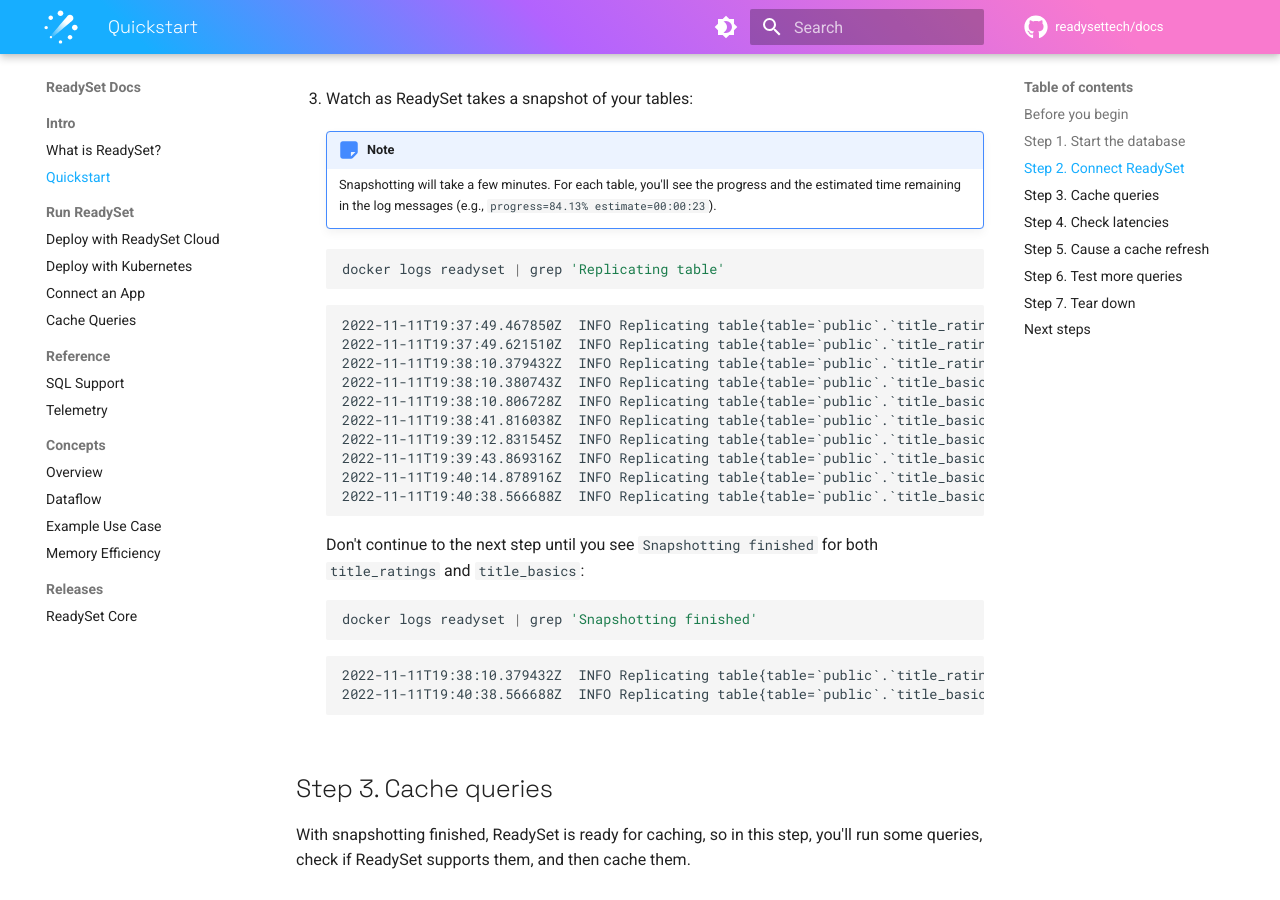
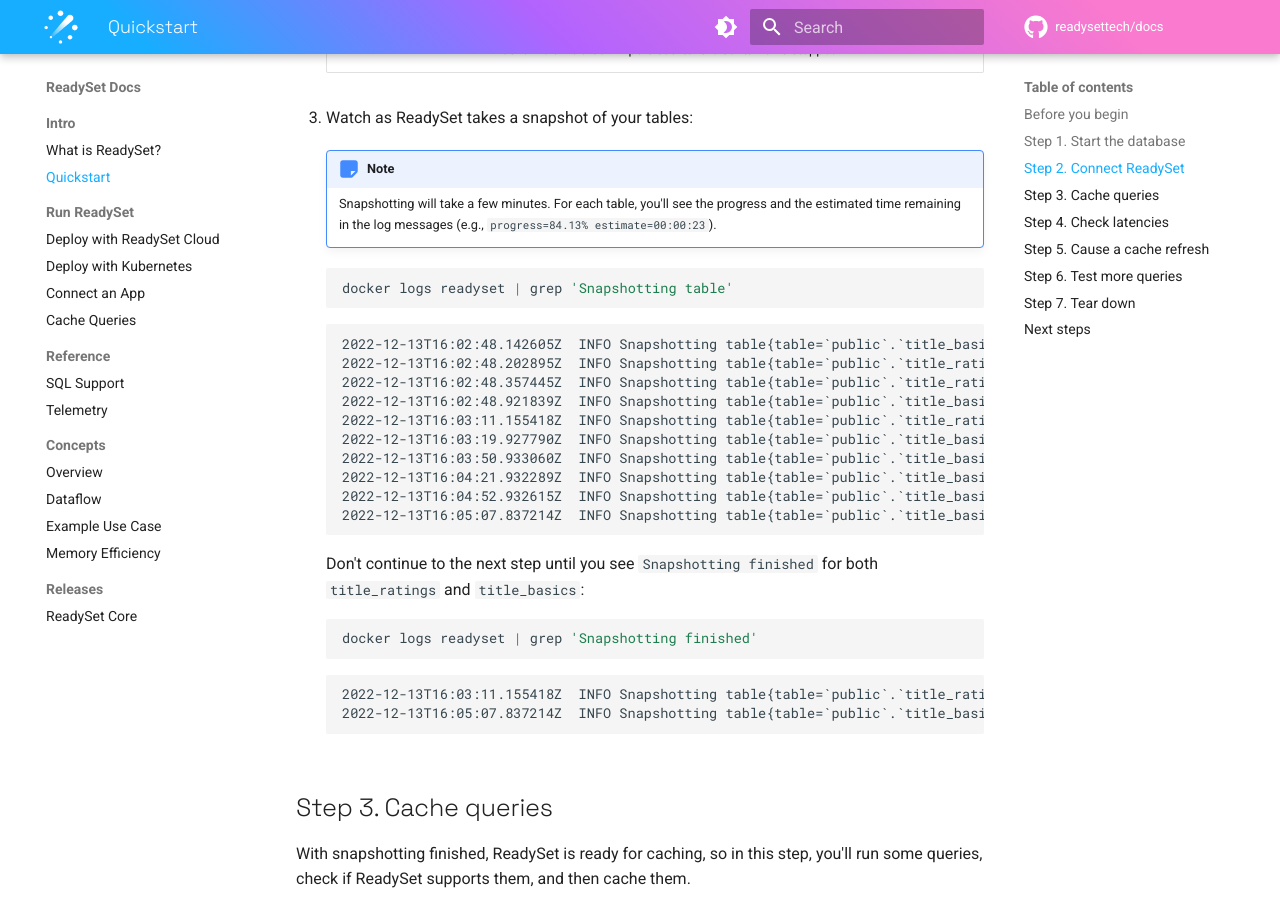
Before and after one commit to readysettech/docs-old, an MkDocs documentation site: the page built from docs/guides/quickstart.md, in a window 1280 px wide and 900 px high, scrolled down 5751 px. Built offline with MkDocs 1.6.1 and Material for MkDocs 9.7.7, drawn with Linux system fonts in a browser that asks for light colours; comment, search, counter and statistics services are not loaded.

Commit message:
Update log messages for tracking snapshotting progress
Also pass an extra env variable into the readyset container
in the quickstart so that we pick up any RSA_API_KEY env
variable set on the host. Ideally, all ReadySet employees
will have it set to `readyset_internal` so we can exclude
ourselves from telemtry.

Fixes: DOC-85

````diff
--- a/docs/guides/quickstart.md
+++ b/docs/guides/quickstart.md
@@ -240,20 +241,20 @@
         Snapshotting will take a few minutes. For each table, you'll see the progress and the estimated time remaining in the log messages (e.g., `progress=84.13% estimate=00:00:23`).
 
     ``` sh
-    docker logs readyset | grep 'Replicating table'
+    docker logs readyset | grep 'Snapshotting table'
     ```
 
     ``` {.text .no-copy}
-    2022-11-11T19:37:49.467850Z  INFO Replicating table{table=`public`.`title_ratings`}: replicators::postgres_connector::snapshot: Replicating table
-    2022-11-11T19:37:49.621510Z  INFO Replicating table{table=`public`.`title_ratings`}: replicators::postgres_connector::snapshot: Snapshotting started rows=1246402
-    2022-11-11T19:38:10.379432Z  INFO Replicating table{table=`public`.`title_ratings`}: replicators::postgres_connector::snapshot: Snapshotting finished rows_replicated=1246402
-    2022-11-11T19:38:10.380743Z  INFO Replicating table{table=`public`.`title_basics`}: replicators::postgres_connector::snapshot: Replicating table
-    2022-11-11T19:38:10.806728Z  INFO Replicating table{table=`public`.`title_basics`}: replicators::postgres_connector::snapshot: Snapshotting started rows=5159701
-    2022-11-11T19:38:41.816038Z  INFO Replicating table{table=`public`.`title_basics`}: replicators::postgres_connector::snapshot: Snapshotting progress rows_replicated=1085440 progress=21.04% estimate=00:01:56
-    2022-11-11T19:39:12.831545Z  INFO Replicating table{table=`public`.`title_basics`}: replicators::postgres_connector::snapshot: Snapshotting progress rows_replicated=2170880 progress=42.07% estimate=00:01:25
-    2022-11-11T19:39:43.869316Z  INFO Replicating table{table=`public`.`title_basics`}: replicators::postgres_connector::snapshot: Snapshotting progress rows_replicated=3259392 progress=63.17% estimate=00:00:54
-    2022-11-11T19:40:14.878916Z  INFO Replicating table{table=`public`.`title_basics`}: replicators::postgres_connector::snapshot: Snapshotting progress rows_replicated=4340736 progress=84.13% estimate=00:00:23
-    2022-11-11T19:40:38.566688Z  INFO Replicating table{table=`public`.`title_basics`}: replicators::postgres_connector::snapshot: Snapshotting finished rows_replicated=5159701
+    2022-12-13T16:02:48.142605Z  INFO Snapshotting table{table=`public`.`title_basics`}: replicators::postgres_connector::snapshot: Snapshotting table context=LogContext({"deployment": "quickstart-postgres"})
+    2022-12-13T16:02:48.202895Z  INFO Snapshotting table{table=`public`.`title_ratings`}: replicators::postgres_connector::snapshot: Snapshotting table context=LogContext({"deployment": "quickstart-postgres"})
+    2022-12-13T16:02:48.357445Z  INFO Snapshotting table{table=`public`.`title_ratings`}: replicators::postgres_connector::snapshot: Snapshotting started context=LogContext({"deployment": "quickstart-postgres"}) rows=1246402
+    2022-12-13T16:02:48.921839Z  INFO Snapshotting table{table=`public`.`title_basics`}: replicators::postgres_connector::snapshot: Snapshotting started context=LogContext({"deployment": "quickstart-postgres"}) rows=5159701
+    2022-12-13T16:03:11.155418Z  INFO Snapshotting table{table=`public`.`title_ratings`}: replicators::postgres_connector::snapshot: Snapshotting finished context=LogContext({"deployment": "quickstart-postgres"}) rows_replicated=1246402
+    2022-12-13T16:03:19.927790Z  INFO Snapshotting table{table=`public`.`title_basics`}: replicators::postgres_connector::snapshot: Snapshotting progress context=LogContext({"deployment": "quickstart-postgres"}) rows_replicated=1126400 progress=21.83% estimate=00:01:51
+    2022-12-13T16:03:50.933060Z  INFO Snapshotting table{table=`public`.`title_basics`}: replicators::postgres_connector::snapshot: Snapshotting progress context=LogContext({"deployment": "quickstart-postgres"}) rows_replicated=2282496 progress=44.24% estimate=00:01:18
+    2022-12-13T16:04:21.932289Z  INFO Snapshotting table{table=`public`.`title_basics`}: replicators::postgres_connector::snapshot: Snapshotting progress context=LogContext({"deployment": "quickstart-postgres"}) rows_replicated=3433014 progress=66.54% estimate=00:00:46
+    2022-12-13T16:04:52.932615Z  INFO Snapshotting table{table=`public`.`title_basics`}: replicators::postgres_connector::snapshot: Snapshotting progress context=LogContext({"deployment": "quickstart-postgres"}) rows_replicated=4604034 progress=89.23% estimate=00:00:14
+    2022-12-13T16:05:07.837214Z  INFO Snapshotting table{table=`public`.`title_basics`}: replicators::postgres_connector::snapshot: Snapshotting finished context=LogContext({"deployment": "quickstart-postgres"}) rows_replicated=5159701
     ```
 
     Don't continue to the next step until you see `Snapshotting finished` for both `title_ratings` and `title_basics`:
@@ -263,8 +264,8 @@
     ```
 
     ``` {.text .no-copy}
-    2022-11-11T19:38:10.379432Z  INFO Replicating table{table=`public`.`title_ratings`}: replicators::postgres_connector::snapshot: Snapshotting finished rows_replicated=1246402
-    2022-11-11T19:40:38.566688Z  INFO Replicating table{table=`public`.`title_basics`}: replicators::postgres_connector::snapshot: Snapshotting finished rows_replicated=5159701
+    2022-12-13T16:03:11.155418Z  INFO Snapshotting table{table=`public`.`title_ratings`}: replicators::postgres_connector::snapshot: Snapshotting finished context=LogContext({"deployment": "quickstart-postgres"}) rows_replicated=1246402
+    2022-12-13T16:05:07.837214Z  INFO Snapshotting table{table=`public`.`title_basics`}: replicators::postgres_connector::snapshot: Snapshotting finished context=LogContext({"deployment": "quickstart-postgres"}) rows_replicated=5159701
     ```
 
 ## Step 3. Cache queries
````
Also changed, not shown: other parts of docs/guides/quickstart.md (+1 -0 lines), docs/guides/deploy-readyset-kubernetes.md (+8 -6 lines).
